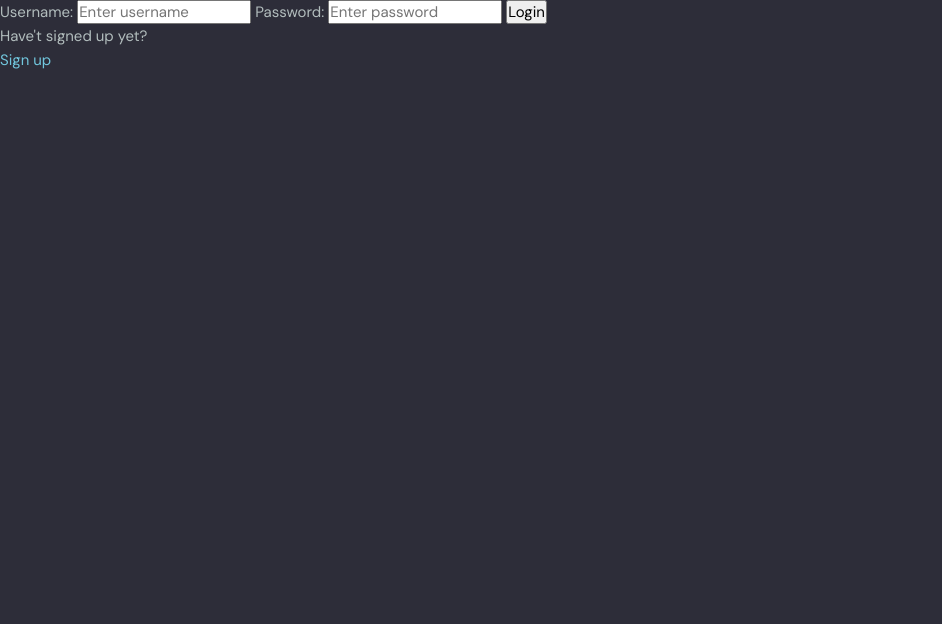
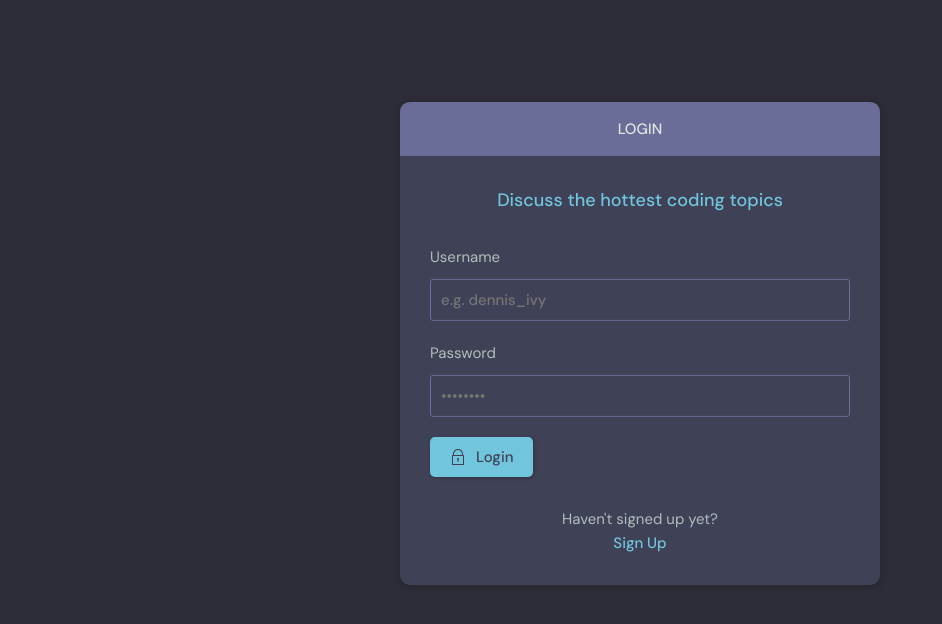
Before and after one commit to fabio-teichmann/discord-unchained, a Django app: page /login/ in a window 1280 px wide. Shown: the part 76-700 px from the top of the page, without its empty margins (0-942 px from the left). Run offline with Django 4.2, Linux system fonts and the light colour scheme.

Commit message:
added theme for login and register

```diff
--- a/discord_unchained/base/templates/base/login_register.html
+++ b/discord_unchained/base/templates/base/login_register.html
@@ -1,37 +1,124 @@
 {% extends 'main.html' %}
 
 {% block content %}
+<main class="auth layout">
 
-{% if page == "login" %}
-<div>
-    <form method="POST" action="">
-        {% csrf_token %}
-        <label>Username:</label>
-        <input type="text" name="username" placeholder="Enter username" />
+  {% if page == 'login' %}
+  <div class="container">
+    <div class="layout__box">
+      <div class="layout__boxHeader">
+        <div class="layout__boxTitle">
+          <h3>Login</h3>
+        </div>
+      </div>
+      <div class="layout__body">
+        <h2 class="auth__tagline">Discuss the hottest coding topics</h2>
 
-        <label>Password:</label>
-        <input type="password" name="password" placeholder="Enter password" />
+        <form class="form" method="POST" action="">
+          {% csrf_token %}
 
-        <input type="submit" value="Login"/>
-    </form>
+          <div class="form__group form__group">
+            <label for="room_name">Username</label>
+            <input id="username" name="username" type="text" placeholder="e.g. dennis_ivy" />
+          </div>
+          <div class="form__group">
+            <label for="password">Password</label>
+            <input
+              id="password"
+              name="password"
+              type="password"
+              placeholder="&bull;&bull;&bull;&bull;&bull;&bull;&bull;&bull;"
+            />
+          </div>
 
-    <p>Have't signed up yet?</p>
-    <a href="{% url 'register' %}">Sign up</a>
-</div>
+          <button class="btn btn--main" type="submit">
+            <svg
+              version="1.1"
+              xmlns="http://www.w3.org/2000/svg"
+              width="32"
+              height="32"
+              viewBox="0 0 32 32"
+            >
+              <title>lock</title>
+              <path
+                d="M27 12h-1v-2c0-5.514-4.486-10-10-10s-10 4.486-10 10v2h-1c-0.553 0-1 0.447-1 1v18c0 0.553 0.447 1 1 1h22c0.553 0 1-0.447 1-1v-18c0-0.553-0.447-1-1-1zM8 10c0-4.411 3.589-8 8-8s8 3.589 8 8v2h-16v-2zM26 30h-20v-16h20v16z"
+              ></path>
+              <path
+                d="M15 21.694v4.306h2v-4.306c0.587-0.348 1-0.961 1-1.694 0-1.105-0.895-2-2-2s-2 0.895-2 2c0 0.732 0.413 1.345 1 1.694z"
+              ></path>
+            </svg>
 
-{% else %}
+            Login
+          </button>
+        </form>
 
-<div>
-    <form method="POST" action="">
-        {% csrf_token %}
-        {{form.as_p}}
-        <input type="submit" value="Register"/>
-    </form>
+        <div class="auth__action">
+          <p>Haven't signed up yet?</p>
+          <a href="{% url 'register' %}" class="btn btn--link">Sign Up</a>
+        </div>
+      </div>
+    </div>
+  </div>
+  {% else %}
+  <div class="container">
+    <div class="layout__box">
+      <div class="layout__boxHeader">
+        <div class="layout__boxTitle">
+          <h3>Register</h3>
+        </div>
+      </div>
+      <div class="layout__body">
+        <h2 class="auth__tagline">Discuss the hottest coding topics</h2>
 
-    <p>Already signed up?</p>
-    <a href="{% url 'login' %}">Login</a>
-</div>
+        <form class="form" method="POST" action="">
+          {% csrf_token %}
 
-{% endif %}
+          {% for field in form %}
+          <div class="form__group form__group">
+            <label for="room_name">{{field.label}}</label>
+            {{field}}
+            <!-- <input id="username" name="username" type="text" placeholder="e.g. dennis_ivy" /> -->
+          </div>
+          {% endfor %}
 
+          <!-- <div class="form__group">
+            <label for="password">Password</label>
+            <input
+              id="password"
+              name="password"
+              type="password"
+              placeholder="&bull;&bull;&bull;&bull;&bull;&bull;&bull;&bull;"
+            />
+          </div> -->
+
+          <button class="btn btn--main" type="submit">
+            <svg
+              version="1.1"
+              xmlns="http://www.w3.org/2000/svg"
+              width="32"
+              height="32"
+              viewBox="0 0 32 32"
+            >
+              <title>lock</title>
+              <path
+                d="M27 12h-1v-2c0-5.514-4.486-10-10-10s-10 4.486-10 10v2h-1c-0.553 0-1 0.447-1 1v18c0 0.553 0.447 1 1 1h22c0.553 0 1-0.447 1-1v-18c0-0.553-0.447-1-1-1zM8 10c0-4.411 3.589-8 8-8s8 3.589 8 8v2h-16v-2zM26 30h-20v-16h20v16z"
+              ></path>
+              <path
+                d="M15 21.694v4.306h2v-4.306c0.587-0.348 1-0.961 1-1.694 0-1.105-0.895-2-2-2s-2 0.895-2 2c0 0.732 0.413 1.345 1 1.694z"
+              ></path>
+            </svg>
+
+            Register
+          </button>
+        </form>
+
+        <div class="auth__action">
+          <p>Already signed up?</p>
+          <a href="{% url 'login' %}" class="btn btn--link">Login</a>
+        </div>
+      </div>
+    </div>
+  </div>
+  {% endif %}
+</main>
 {% endblock content %}
```
Also changed, not shown: discord_unchained/base/templates/base/login_register_old.html (added, +37 -0 lines).
